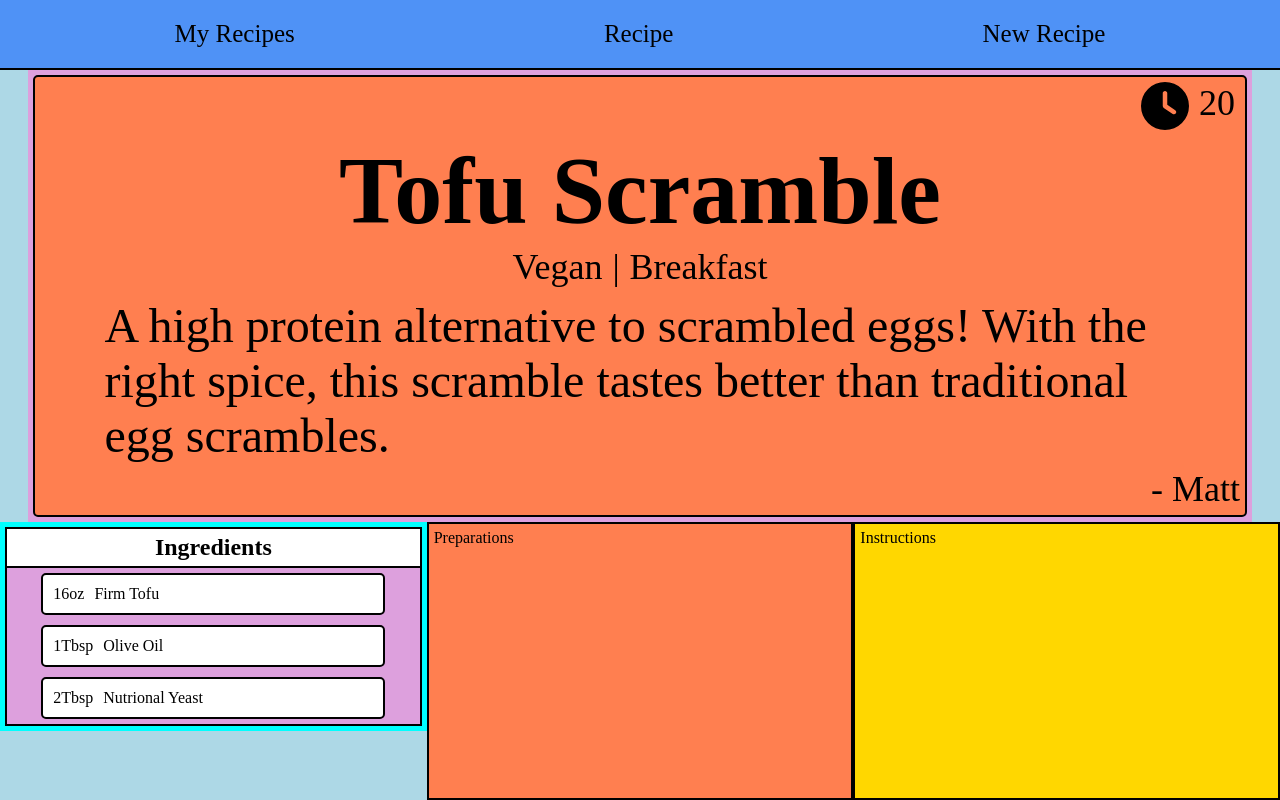
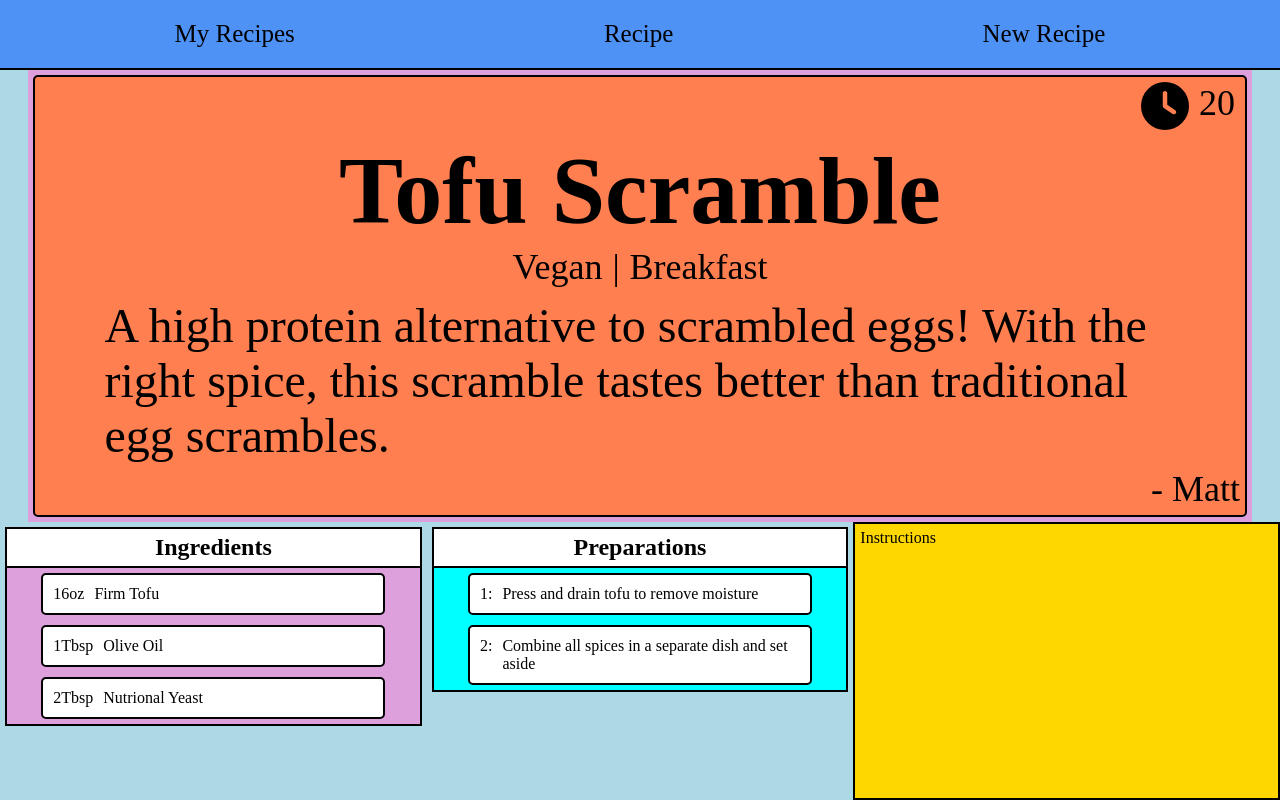
Before and after one commit to biggersmatt/jumptorecipe, a React (Create React App) app: page /recipe in a window 1280 px wide. Built offline with nearby package versions, Linux system fonts and the light colour scheme.

Commit message:
Adds styles to preparations component

```diff
--- a/src/components/Recipe/recipe.css
+++ b/src/components/Recipe/recipe.css
@@ -4,12 +4,12 @@
 .details {
   flex-direction: column;
 }
-.preparations-wrapper {
+/* .preparations-wrapper {
   margin-top: 5px;
 }
 .instructions-wrapper {
   margin-top: 5px;
-}
+} */
 /***************** iPad ******************/
 @media (min-width: 820px) {
 
--- a/src/pages/Recipe.jsx
+++ b/src/pages/Recipe.jsx
@@ -38,7 +38,7 @@ export default function Recipe() {
           {/* Ingredients Wrapper*/}
           <div className='ingredients-wrapper flex column'>
             {/* Ingredients Container*/}
-            <div className="aqua flex padding">
+            <div className="flex padding">
               {/* Ingredients */}
               <div className='plum flex column align-center flex-grow-1 border'>
                 <div className="white flex justify-center width-100 border-bottom padding-updown">
@@ -60,10 +60,23 @@ export default function Recipe() {
             </div>
           </div>
           {/* Preparations Wrapper*/}
-          <div className='lightblue preparations-wrapper flex column margin-top'>
-            {/* Preparations */}
-            <div className='coral flex-grow-1 border padding'>
-              <p>Preparations</p>
+          <div className='lightblue preparations-wrapper flex column'>
+            {/* Preparations Container */}
+            <div className="flex padding">
+              {/* Preparations */}
+              <div className='aqua flex column align-center flex-grow-1 border'>
+                <div className="white flex justify-center width-100 border-bottom padding-updown">
+                  <h2>Preparations</h2>
+                </div>
+                <div className='white flex width-80 border radius margin-updown padding'>
+                  <p className='padding'>1:</p>
+                  <p className='padding'>Press and drain tofu to remove moisture</p>
+                </div>
+                <div className='white flex width-80 border radius margin-updown padding'>
+                  <p className='padding'>2:</p>
+                  <p className='padding'>Combine all spices in a separate dish and set aside</p>
+                </div>
+              </div>
             </div>
           </div>
           {/* Instructions Wrapper*/}
```
